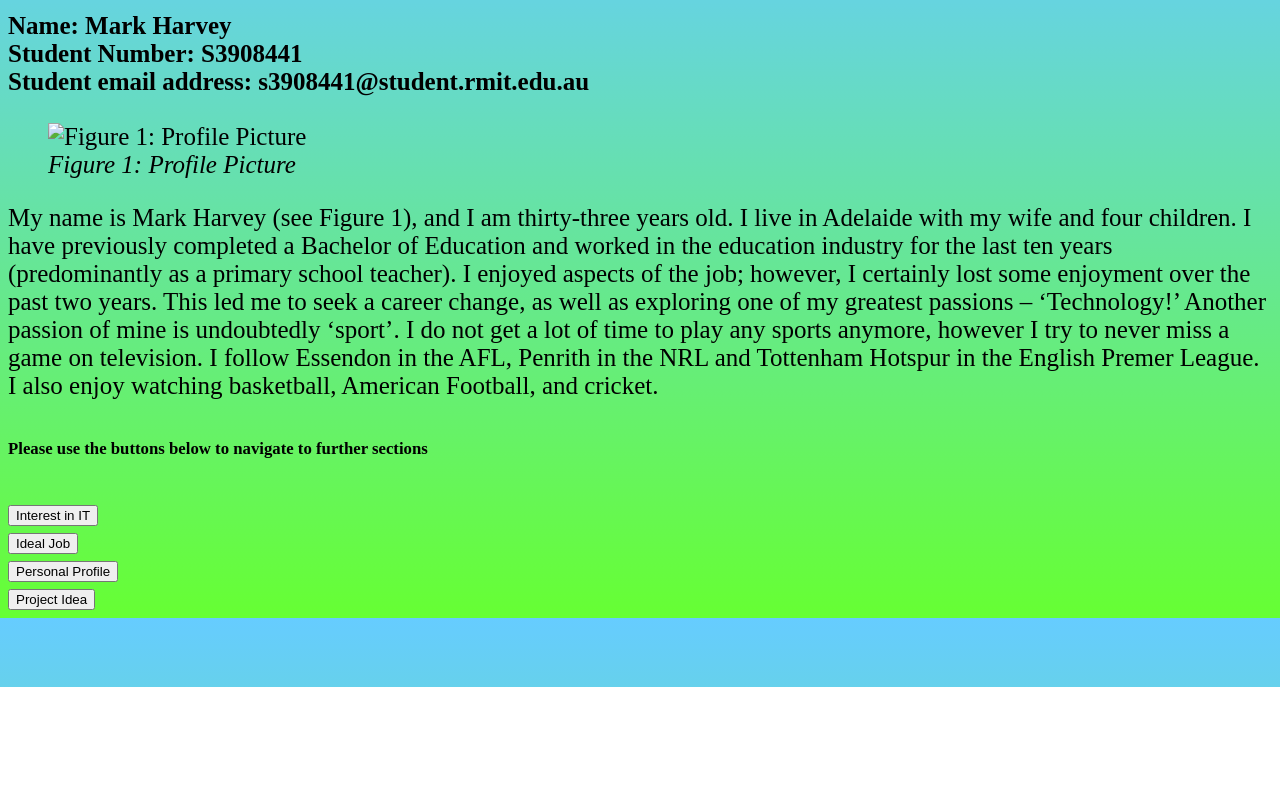
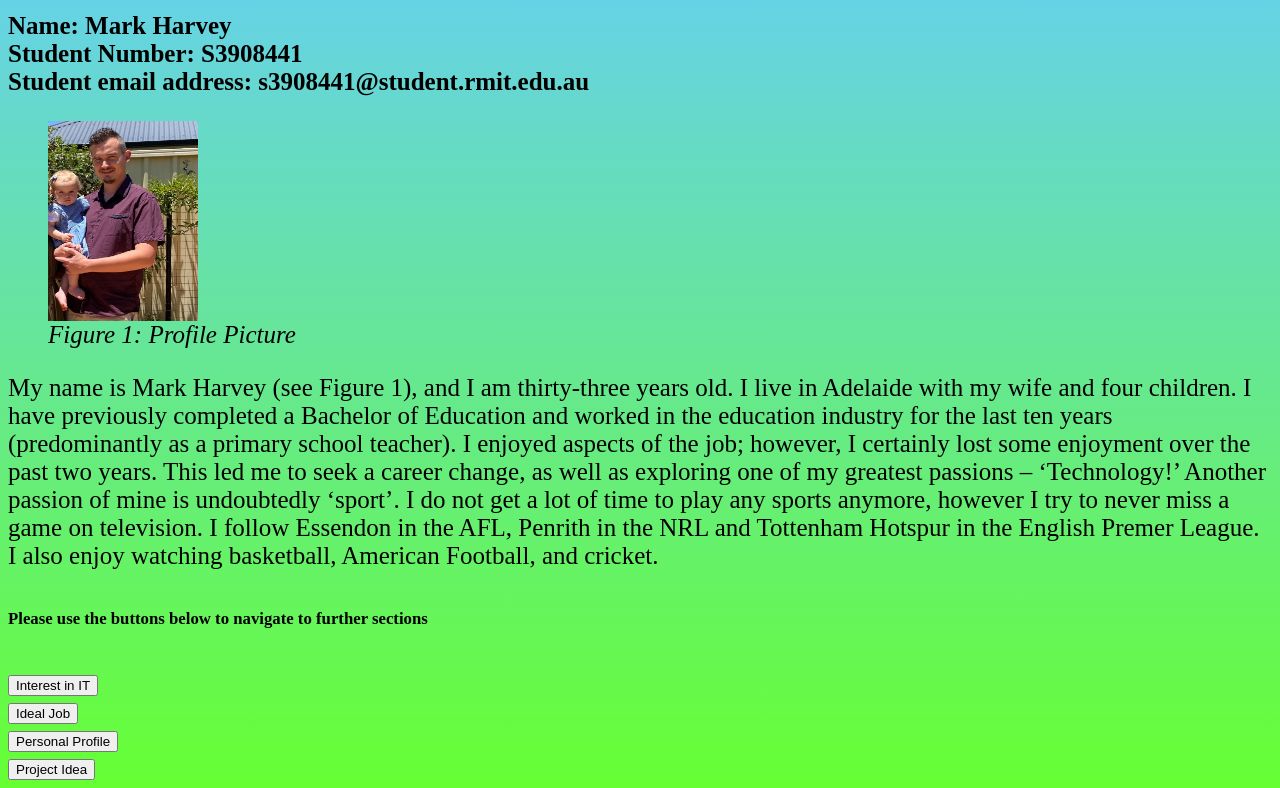
Before and after one commit to mlharvey871/Assignment1, a plain HTML site: page index.html in a window 1280 px wide. Shown: the part 113-901 px from the top of the page. Before the commit the page ends 800 px from the top, so only its background shows below. Drawn offline with Linux system fonts and the light colour scheme.

Commit message:
Update index.html

```diff
--- a/index.html
+++ b/index.html
@@ -20,7 +20,7 @@ font-size: 25px;
 <b> Student Number: S3908441 </b> <br />
 <b> Student email address: s3908441@student.rmit.edu.au </b> <br /> </p>
 <figure>
-<img src="Images/fig1.jpg"
+<img src="fig1.jpg"
 alt="Figure 1: Profile Picture"
 width="150" height="200" align=center />
 <br />
```
